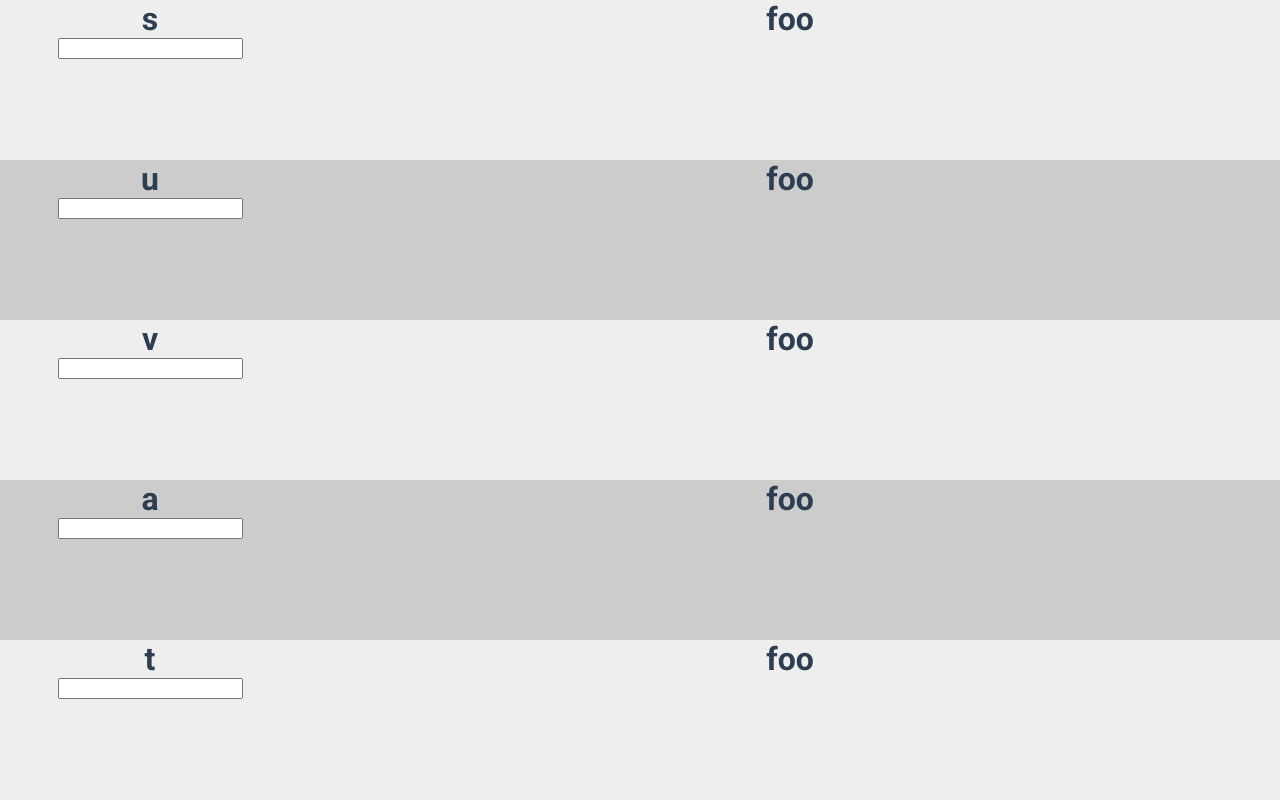
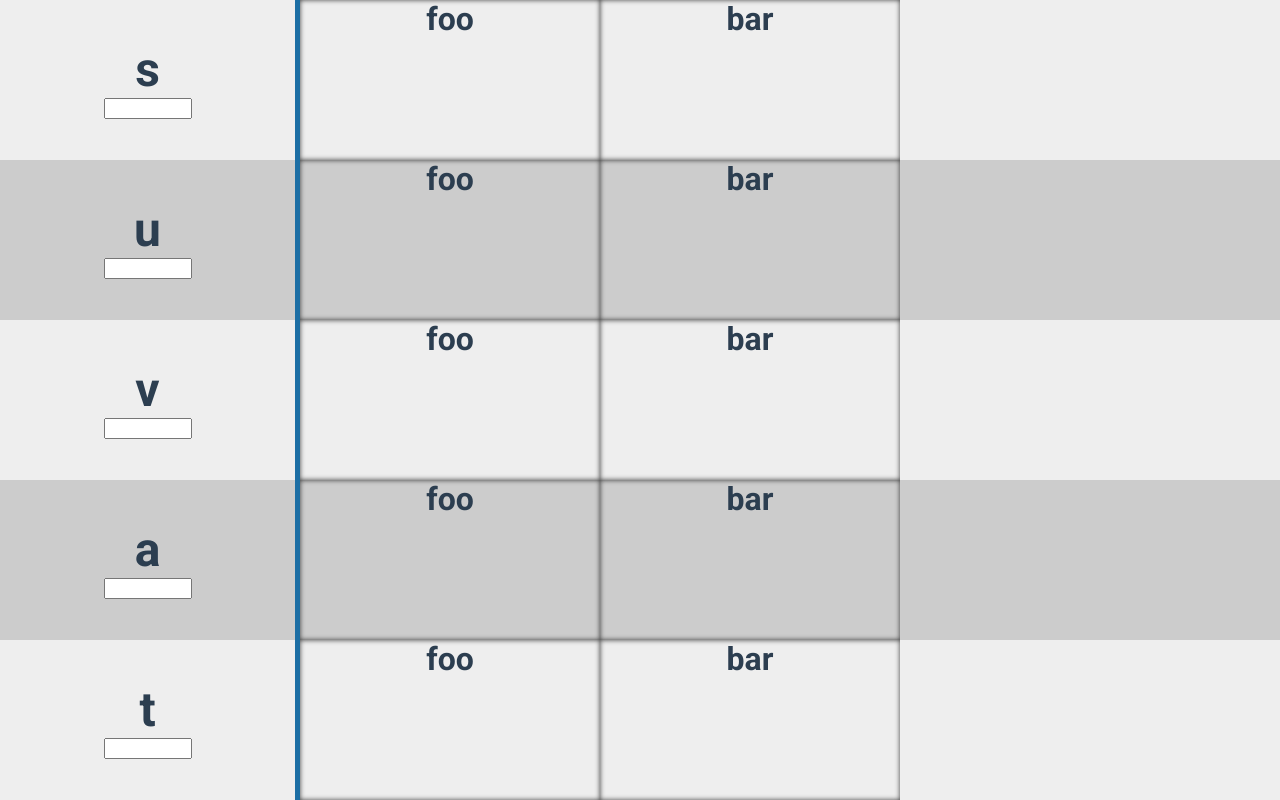
Before and after one commit to eopb/SUVAT.app, a Vue app: page / in a window 1280 px wide. Built offline with nearby package versions, Linux system fonts and the light colour scheme.

Commit message:
solution css

```diff
--- a/src/components/LetterBox.vue
+++ b/src/components/LetterBox.vue
@@ -22,10 +22,20 @@ export default {
 </script>
 
 <!-- Add "scoped" attribute to limit CSS to this component only -->
-<style scoped lang="scss">
-#letter-box {
-}
-h1 {
-  margin: 0;
-}
+<style scoped lang="sass">
+
+#letter-box
+  display: flex
+  align-items: center
+  justify-content: center
+  flex-direction: column
+  border-right: 5px solid #1C6EA4
+
+h1
+  margin: 0
+  font-size: 3em
+
+input
+  width: 80px
+
 </style>
--- a/src/components/Solution.vue
+++ b/src/components/Solution.vue
@@ -1,6 +1,7 @@
 <template>
   <div id="solution">
     <h1>foo</h1>
+    <h1>bar</h1>
   </div>
 </template>
 
@@ -15,8 +16,17 @@ export default {
 </script>
 
 <!-- Add "scoped" attribute to limit CSS to this component only -->
-<style scoped lang="scss">
-h1 {
-  margin: 0;
-}
+<style scoped lang="sass">
+h1
+  margin: 0
+  min-width: 300px
+
+#solution
+  display: flex
+  align-items: center
+  justify-content: left
+  flex-direction: row
+  *
+    height: 100%
+    box-shadow: inset 0px 0px 5px 0px rgba(0,0,0,0.75)
 </style>
```
